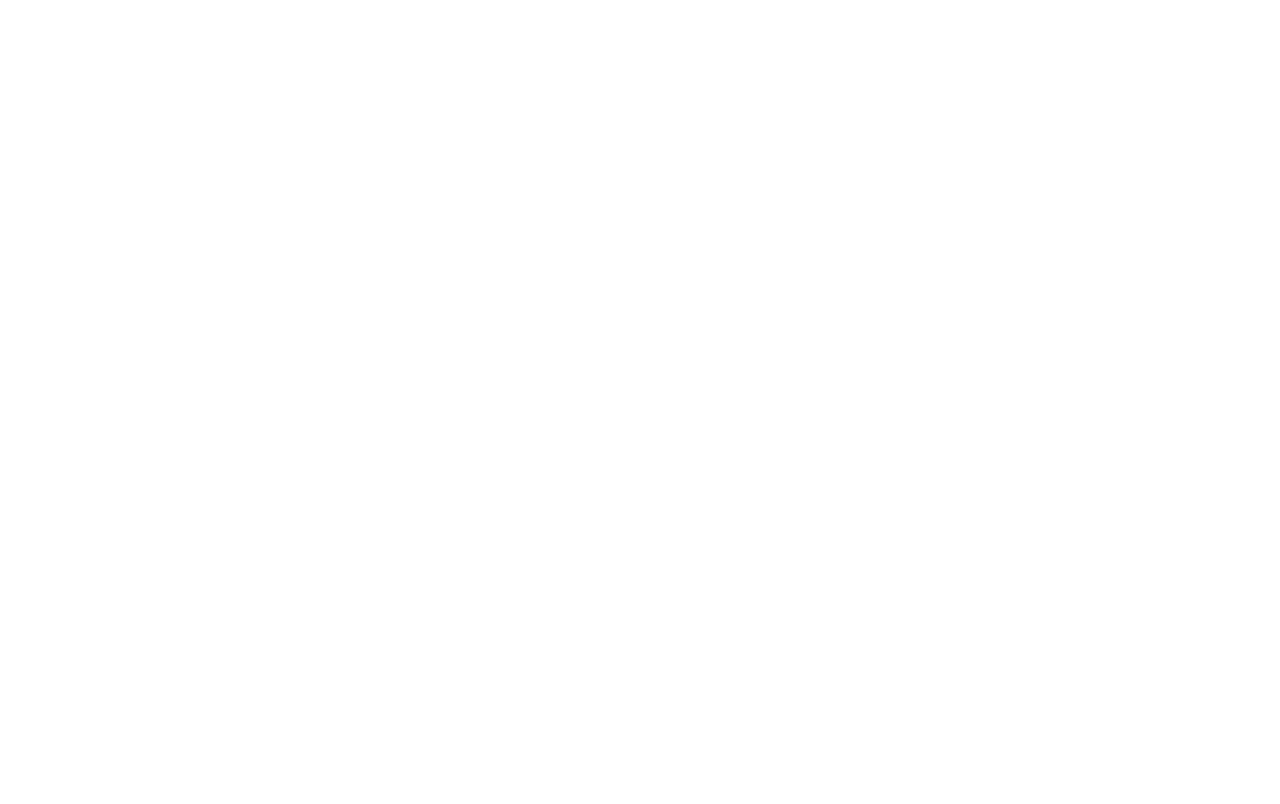
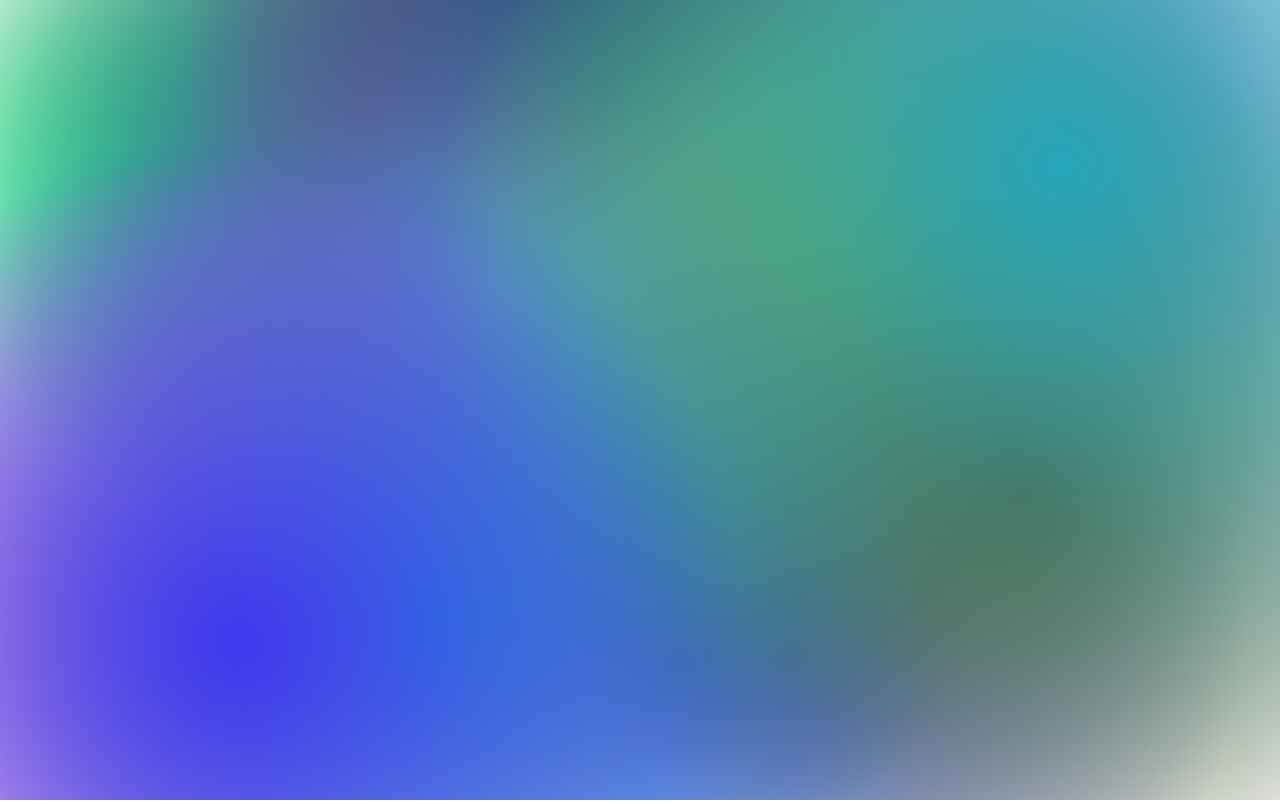
Before and after one commit to voomin/com, a Vue app: page /prj/gradation in a window 1280 px wide. Before the commit this address had no page. Built offline with nearby package versions, Linux system fonts and the light colour scheme.

Commit message:
gradation project add

```diff
--- /dev/null
+++ b/src/components/prj/Gradation.vue
@@ -0,0 +1,167 @@
+<template>
+    <svg
+        :viewBox="`0 0 ${windowW} ${windowH}`"
+        @click="click"
+    >
+        <g
+            v-for="(c, i) in circleArr"
+            :key="i"
+        >
+            <radialGradient
+                :id="`grad${i}`"
+                cx="50%" cy="50%"
+                r="50%" fx="50%" fy="50%"
+            >
+                <stop
+                    offset="0%"
+                    :style="[{'stop-color':c.color}, {'stop-opacity': 1}]"
+                />
+                <stop
+                    offset="100%"
+                    :style="[{'stop-color':c.color}, {'stop-opacity': 0}]"
+                />
+            </radialGradient>
+
+            <circle
+                class="circle"
+                :cx="c.x"
+                :cy="c.y"
+                :r="c.r"
+                :fill="`url(#grad${i})`"
+                :transform="`scale(${scale})`"
+            />
+        </g>
+
+    </svg>
+</template>
+
+<script>
+import { getRndm } from '../../util/func';
+
+export default {
+    data() {
+        return {
+            fps: 60,
+            interval: null,
+
+            windowW: window.innerWidth,
+            windowH: window.innerHeight,
+
+            spd: 1,
+            scale: 1,
+
+            minSize: 0,
+            maxSize: 0,
+
+            circleCnt: 15,
+            circleArr: []
+        };
+    },
+
+    computed: {
+        // grabRectX() {
+        //     return this.grabRect.x + this.gapX;
+        // },
+    },
+
+    beforeUnmount() {
+        this.intervalStop();
+    },
+
+    created() {
+        const size = (this.windowH < this.windowW ? this.windowW : this.windowH);
+        this.minSize = size * 0.2;
+        this.maxSize = size * 0.5;
+
+        this.circleArr = [...Array(this.circleCnt).keys()].map(() => this.getCircle());
+    },
+
+    mounted() {
+        this.intervalStart();
+    },
+
+    methods: {
+        click() {
+            this.circleArr.shift();
+            this.circleArr.push(this.getCircle());
+        },
+
+        getCircle() {
+            const r = getRndm(this.maxSize - this.minSize) + this.minSize;
+            const x = getRndm(this.windowW);
+            const y = getRndm(this.windowH);
+            const hex = [...Array(6).keys()].map(() => getRndm(16).toString(16)).join('');
+            const color = `#${hex}`;
+            const angle = getRndm(360);
+
+            return {
+                x,
+                y,
+                r,
+                color,
+                angle
+            };
+        },
+
+        intervalStart() {
+            if (!this.interval) {
+                const scaleCycle = this.fps * 5;
+                let cnt = 0;
+                let scaleSpd = 0.001;
+
+                this.interval = setInterval(() => {
+                    this.circleArr.forEach((e) => {
+                        // const cw = e.r * 2;
+                        const radian = ((e.angle - 90) * Math.PI) / 180;
+                        e.x += this.spd * Math.cos(radian);
+                        e.y += this.spd * Math.sin(radian);
+
+                        const xend = this.windowW;
+                        const yend = this.windowH;
+
+                        if (e.x < 0) {
+                            e.x = 0;
+                            e.angle = 360 - e.angle;
+                        } else if (xend < e.x) {
+                            e.x = xend;
+                            e.angle = 360 - e.angle;
+                        } else if (e.y < 0) {
+                            e.y = 0;
+                            e.angle = 180 - e.angle;
+                        } else if (yend < e.y) {
+                            e.y = yend;
+                            e.angle = 180 - e.angle;
+                        }
+                    });
+
+                    this.scale += scaleSpd;
+
+                    if (cnt++ > scaleCycle) {
+                        cnt = 0;
+                        scaleSpd *= -1;
+                    }
+                }, 1000 / this.fps);
+            }
+        },
+
+        intervalStop() {
+            if (this.interval) {
+                clearInterval(this.interval);
+            }
+        }
+    }
+};
+</script>
+
+<style lang="scss" scoped>
+    svg {
+        width: 100%;
+        height: 100%;
+    }
+
+    .circle {
+        transform-box: fill-box;
+        transform-origin: center;
+    }
+
+</style>
--- a/src/router.js
+++ b/src/router.js
@@ -28,6 +28,11 @@
                     path: 'rope-box',
                     name: 'RopeBox',
                     component: () => import('./components/prj/RopeBox.vue')
+                },
+                {
+                    path: 'gradation',
+                    name: 'Gradation',
+                    component: () => import('./components/prj/Gradation.vue')
                 }
             ]
         }
--- a/src/util/func.js
+++ b/src/util/func.js
@@ -1,4 +1,4 @@
-export const getRndm = (length) => Math.round(Math.random() * length);
+export const getRndm = (length) => Math.floor(Math.random() * length);
 
 // TouchEvent or MouseEvent에서 x, y 좌표 획득
 export const getClientXY = (evt) => {
--- a/src/views/Lndg.vue
+++ b/src/views/Lndg.vue
@@ -2,6 +2,7 @@
     <div class="wrap">
         <router-link :to="{ name: 'Wave'}" v-text="'wave'" />
         <router-link :to="{ name: 'RopeBox'}" v-text="'밧줄 상자'" />
+        <router-link :to="{ name: 'Gradation'}" v-text="'Gradation'" />
         <!-- <router-link :to="{ name: 'Sheep'}" v-text="'양'" /> -->
     </div>
 </template>
```
